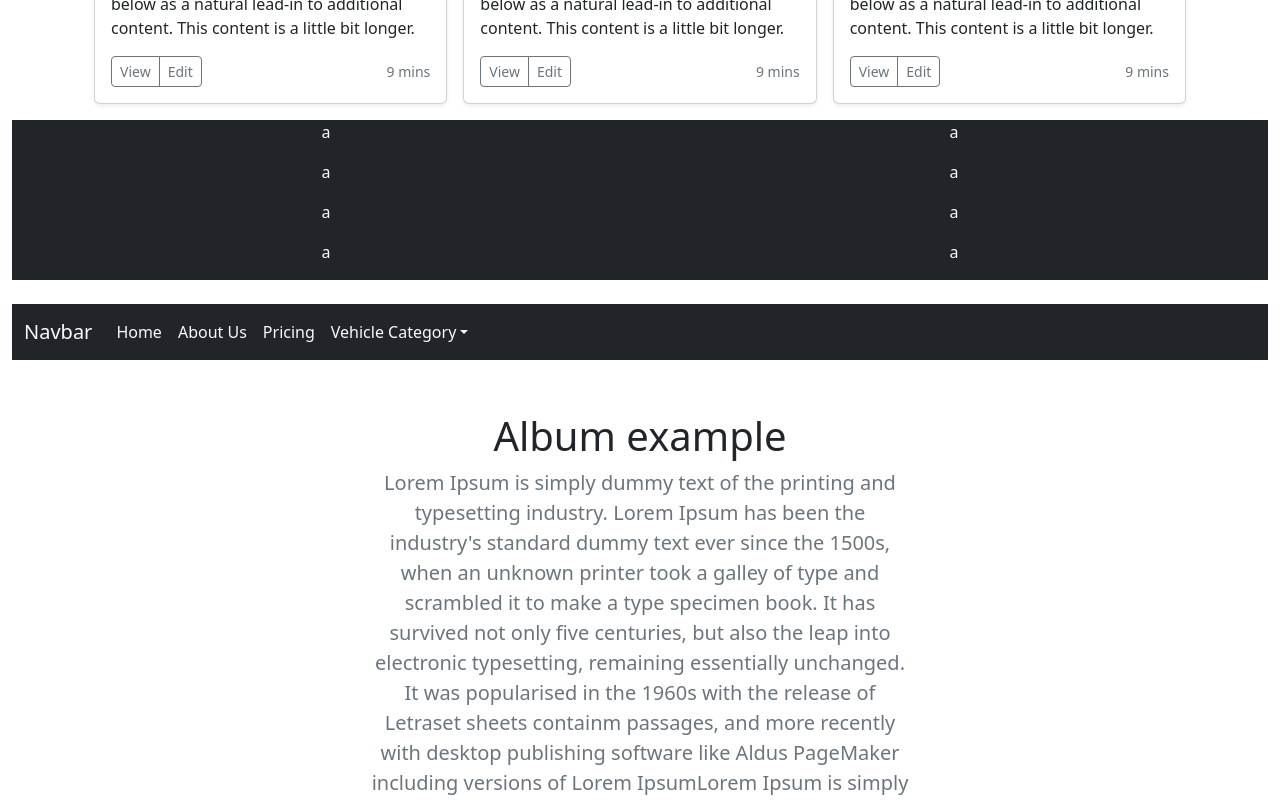
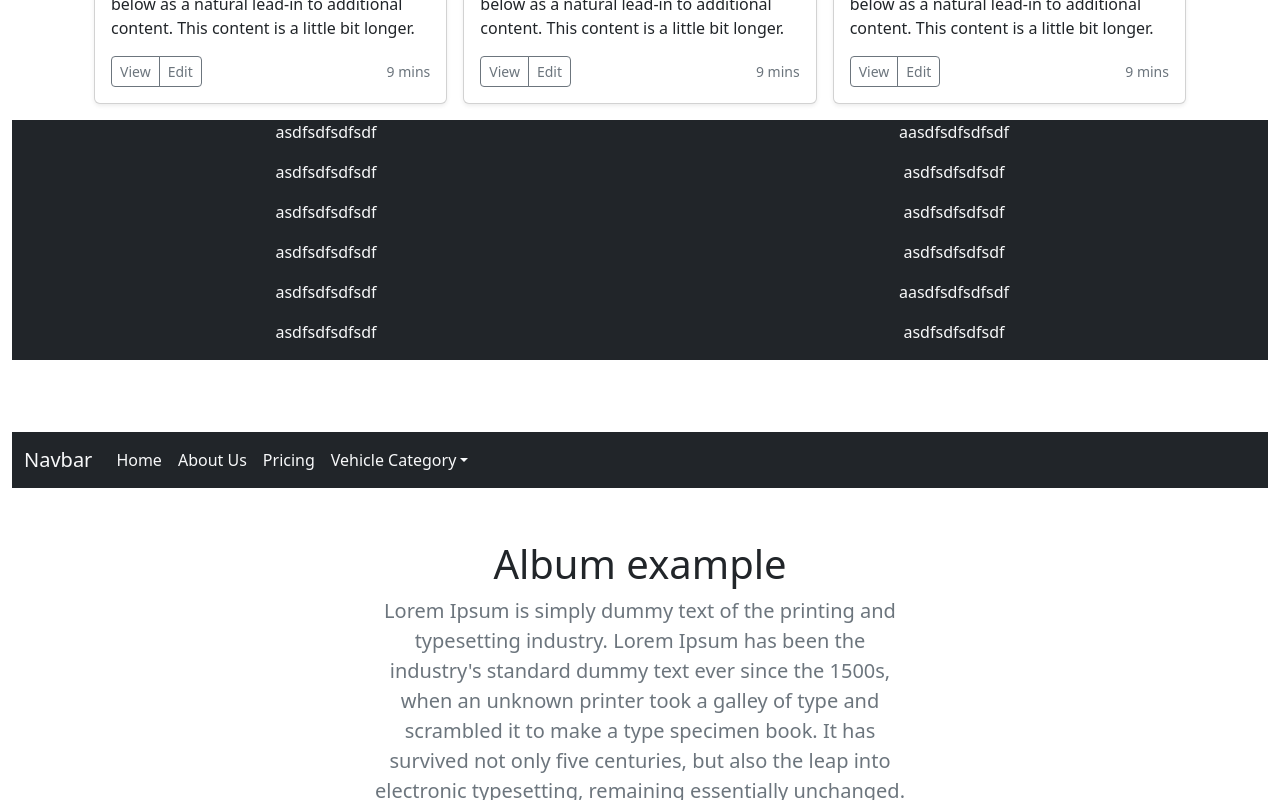
Before and after one commit to FSTeam3/ReactStatic, a React (Create React App) app: page / in a window 1280 px wide. Shown: the part 1540-2340 px from the top of the page. Built offline with nearby package versions, Linux system fonts and the light colour scheme.

Commit message:
Dummy names added in footer

```diff
--- a/src/App.js
+++ b/src/App.js
@@ -12,9 +12,13 @@ function App() {
       <Home />
       <Footers />
       <br/>
+      <br/>
+      <br/>
       <Header />
       <About_us/>
       <Footers />
+      <br/>
+      <br/>
       <br/>
       <Header />
       <Forms/>
--- a/src/compo/Footers.js
+++ b/src/compo/Footers.js
@@ -8,18 +8,23 @@ const Footers = () => {
                 <div className='row  text-center'>
                     <div className='col-md-6'>
                         <div className='text-light'>
-                        <p>a</p>
-                        <p>a</p>
-                        <p>a</p>
-                        <p>a</p>
+                            <p>asdfsdfsdfsdf</p>
+                            <p>asdfsdfsdfsdf</p>
+                            <p>asdfsdfsdfsdf</p>
+                            <p>asdfsdfsdfsdf</p>
+                            <p>asdfsdfsdfsdf</p>
+                            <p>asdfsdfsdfsdf</p>
                         </div>
                     </div>
                     <div className='col-md-6'>
                         <div className='text-light'>
-                <p>a</p>
-                        <p>a</p>
-                        <p>a</p>
-                        <p>a</p>
+                            <p>aasdfsdfsdfsdf</p>
+                            <p>asdfsdfsdfsdf</p>
+                            <p>asdfsdfsdfsdf</p>
+                            <p>asdfsdfsdfsdf</p>
+                            <p>aasdfsdfsdfsdf</p>
+                            <p>asdfsdfsdfsdf</p>
+
                         </div>
                     </div>
                 </div>
--- a/src/compo/Forms.js
+++ b/src/compo/Forms.js
@@ -2,7 +2,7 @@ import React from 'react'
 
 const Forms = () => {
   return (
-    <div className='col-md-8 mx-auto'><div className="mb-3">
+    <div className='col-md-8 mx-auto mt-5'><div className="mb-3">
     <label for="fname" className="form-label">First Name</label>
     <input type="text" className="form-control" id="fname" placeholder="Enter First Name Here"/>
   </div>
```
Lines whose indentation alone changed are shown as unchanged.
